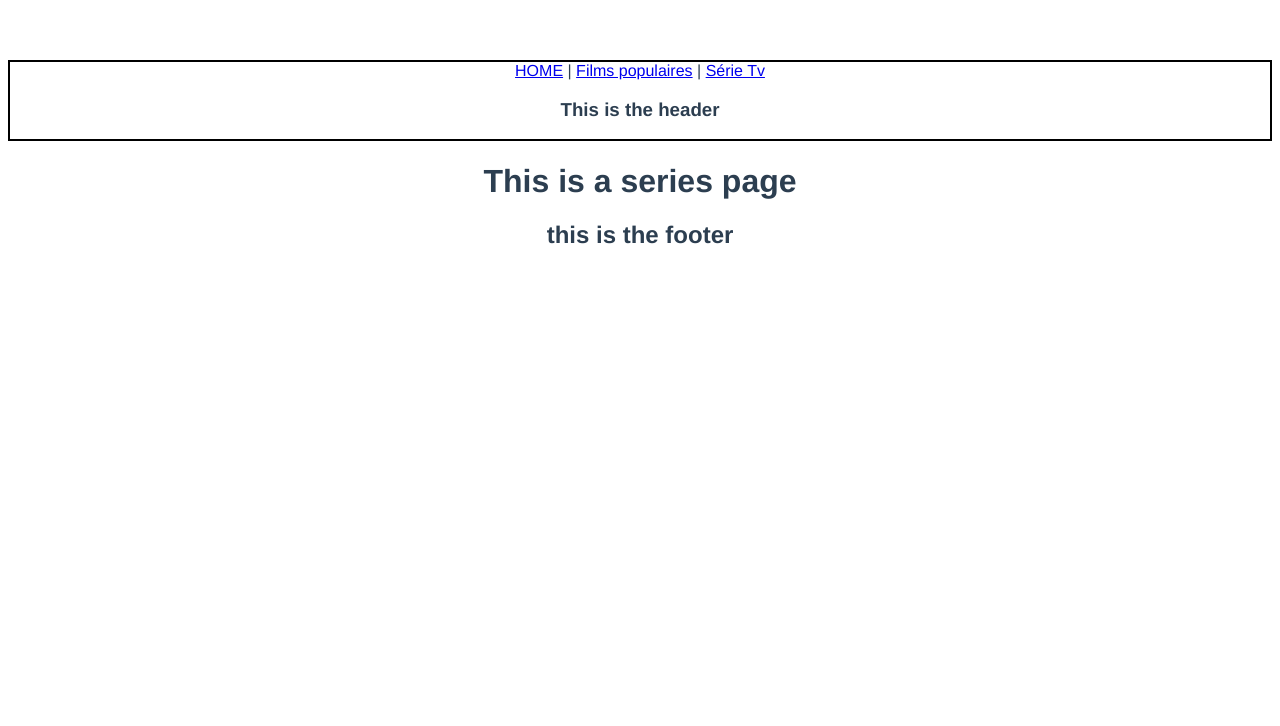
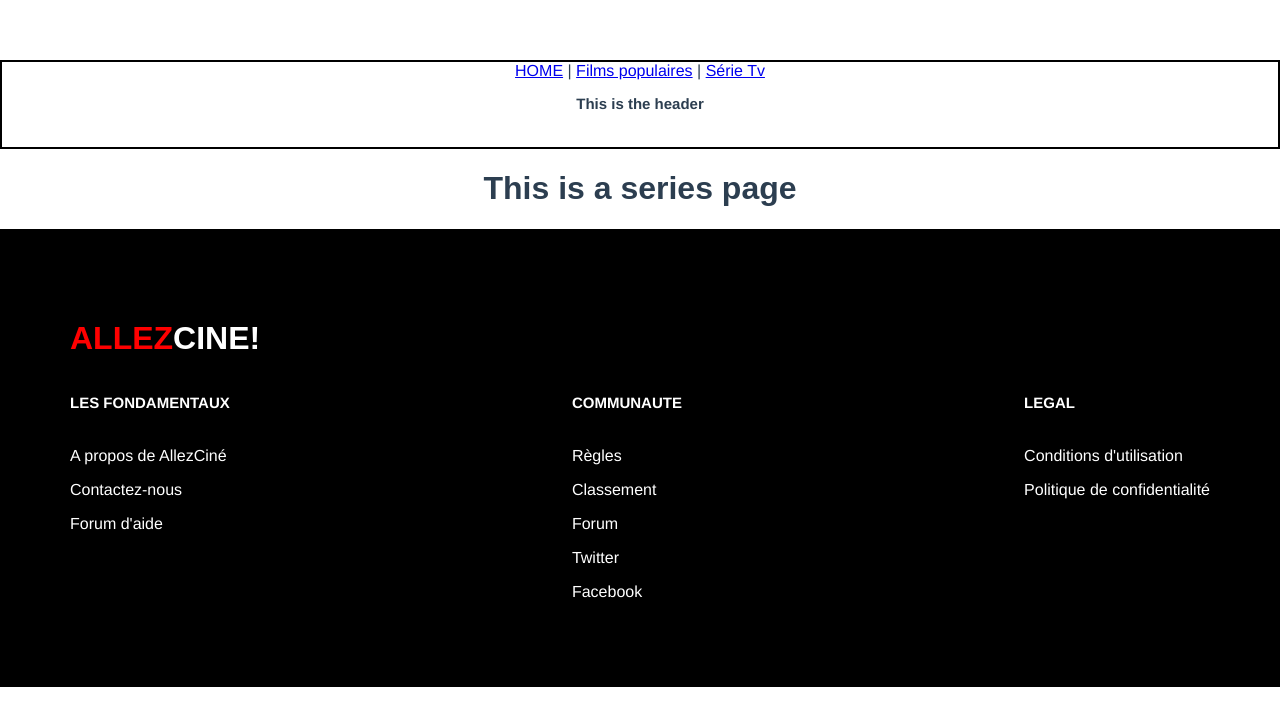
Before and after one commit to AmaliaRVM/frontend-AllezCine, a Vue app in the folder vue/: page /serie in a window 1280 px wide. Shown: the top 726 px of the page. Built offline with nearby package versions, Linux system fonts and the light colour scheme.

Commit message:
end of footer

```diff
--- a/vue/src/App.vue
+++ b/vue/src/App.vue
@@ -22,6 +22,13 @@ export default {
 
 
 <style>
+
+
+body {
+  margin: 0;
+  /* box-sizing: border-box; */
+}
+
 #app {
   font-family: 'Avenir', Helvetica, Arial, sans-serif;
   -webkit-font-smoothing: antialiased;
--- a/vue/src/components/Footer/Footer.vue
+++ b/vue/src/components/Footer/Footer.vue
@@ -1,19 +1,69 @@
 <template>
     <div class="Footer">
-        <h2>{{Footer}}</h2>
+        <h1><span id="red">ALLEZ</span>CINE!</h1>
+        <div class="containCol">
+            <div id="firstCol">
+                <h3>LES FONDAMENTAUX</h3>
+                <p>A propos de AllezCiné</p>
+                <p>Contactez-nous</p>
+                <p>Forum d'aide</p>
+            </div>
+            <div id="secondCol">
+                <h3>COMMUNAUTE</h3>
+                <p>Règles</p>
+                <p>Classement</p>
+                <p>Forum</p>
+                <p>Twitter</p>
+                <p>Facebook</p>
+            </div>
+            <div id="thirdCol">
+                <h3>LEGAL</h3>
+                <p>Conditions d'utilisation</p>
+                <p>Politique de confidentialité</p>
+            </div>
+        </div>
     </div>
 </template>
 
 <script>
 export default {
     data() {
-        return {
-            Footer: "this is the footer"
-        }
+        return {}
     }
 }
 </script>
 
 <style>
 
+.Footer {
+    background-color: black;
+    color: white;
+    text-align: left;
+    padding: 70px;
+}
+
+@import url('https://fonts.googleapis.com/css?family=Fira+Sans:600,700');
+
+h1 {
+    font-family: 'Fira Sans', sans-serif;
+}
+
+
+#red {
+    color: red;
+}
+
+.containCol {
+    display: flex;
+    flex-direction: row;
+    justify-content: space-between;
+}
+
+
+h3 {
+    padding-bottom: 20px;
+    font-weight: 600;
+    font-size: 15px;
+}
+
 </style>
```
